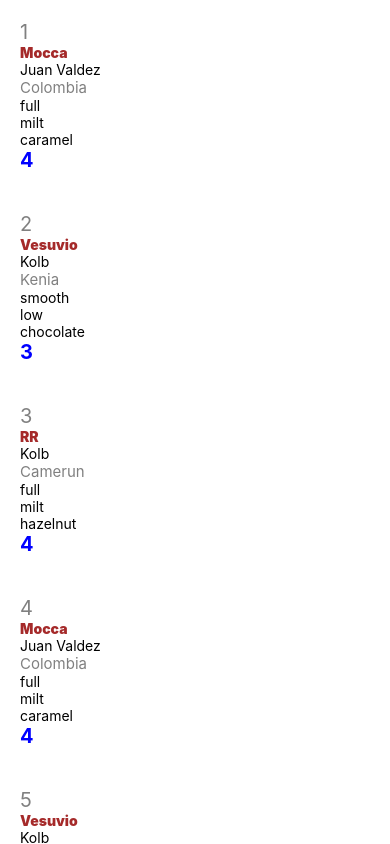
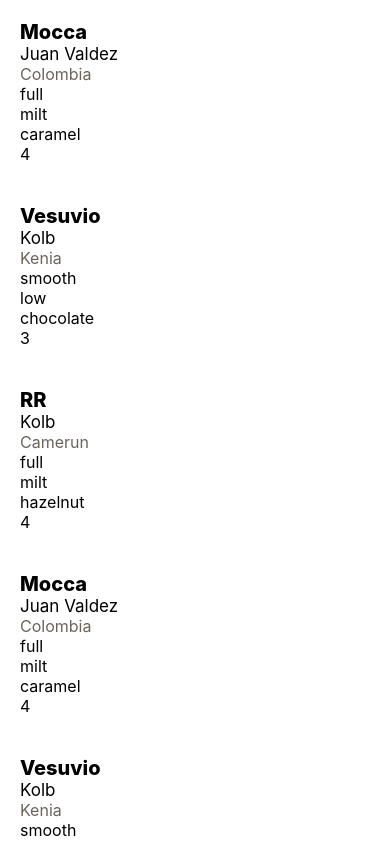
Before and after one commit to johncardozo/fnc-fullstack, a React Native app in the folder coffee-network/: screen / in a window 390 px wide. Built offline with nearby package versions, Linux system fonts and the light colour scheme.

Commit message:
React Native: creación de un tema global para la aplicación y su uso en el componente StyledText

```diff
--- a/coffee-network/src/components/CoffeeItem.jsx
+++ b/coffee-network/src/components/CoffeeItem.jsx
@@ -4,16 +4,15 @@
 const CoffeeItem = ({ coffee }) => {
   return (
     <View style={styles.container}>
-      <StyledText big>{coffee.id}</StyledText>
-      <Text style={styles.product}>{coffee.product}</Text>
-      <Text>{coffee.brand}</Text>
-      <StyledText>{coffee.country}</StyledText>
-      <Text>{coffee.body}</Text>
-      <Text>{coffee.acidity}</Text>
-      <Text>{coffee.notes}</Text>
-      <StyledText bold big blue>
-        {coffee.stars}
+      <StyledText fontWeight="bold" fontSize="heading">
+        {coffee.product}
       </StyledText>
+      <StyledText fontSize="subheading">{coffee.brand}</StyledText>
+      <StyledText color="secondary">{coffee.country}</StyledText>
+      <StyledText>{coffee.body}</StyledText>
+      <StyledText>{coffee.acidity}</StyledText>
+      <StyledText>{coffee.notes}</StyledText>
+      <StyledText>{coffee.stars}</StyledText>
     </View>
   );
 };
--- a/coffee-network/src/components/StyledText.jsx
+++ b/coffee-network/src/components/StyledText.jsx
@@ -1,33 +1,43 @@
 import { StyleSheet, Text } from "react-native";
+import theme from "../theme";
 
-const StyledText = ({ blue, bold, children, big, small }) => {
+const StyledText = ({ children, color, fontSize, fontWeight, ...props }) => {
   const textStyles = [
     styles.text,
-    blue && styles.blue,
-    bold && styles.bold,
-    big && styles.big,
-    small && styles.small,
+    color === "primary" && styles.colorPrimary,
+    color === "secondary" && styles.colorSecondary,
+    fontSize === "heading" && styles.heading,
+    fontSize === "subheading" && styles.subheading,
+    fontWeight === "bold" && styles.bold,
   ];
-
-  return <Text style={textStyles}>{children}</Text>;
+  return (
+    <Text style={textStyles} {...props}>
+      {children}
+    </Text>
+  );
 };
 
 const styles = StyleSheet.create({
   text: {
-    fontSize: 15,
-    color: "gray",
+    color: theme.colors.textPrimary,
+    fontSize: theme.fontSizes.normal,
+    fontFamily: theme.fonts.main,
+    fontWeight: theme.fontWeights.normal,
+  },
+  colorPrimary: {
+    color: theme.colors.textPrimary,
+  },
+  colorSecondary: {
+    color: theme.colors.textSecondary,
   },
   bold: {
-    fontWeight: "bold",
+    fontWeight: theme.fontWeights.bold,
   },
-  blue: {
-    color: "blue",
+  heading: {
+    fontSize: theme.fontSizes.heading,
   },
-  big: {
-    fontSize: 20,
-  },
-  small: {
-    fontSize: 12,
+  subheading: {
+    fontSize: theme.fontSizes.subheading,
   },
 });
 
--- /dev/null
+++ b/coffee-network/src/theme.js
@@ -0,0 +1,22 @@
+const theme = {
+  colors: {
+    textPrimary: "#000",
+    textSecondary: "#69645C",
+    listBackground: "#CBC2B3",
+    cardBackground: "#fff",
+  },
+  fontSizes: {
+    heading: 20,
+    subheading: 17,
+    normal: 16,
+  },
+  fonts: {
+    main: "System",
+  },
+  fontWeights: {
+    normal: "400",
+    bold: "800",
+  },
+};
+
+export default theme;
```
